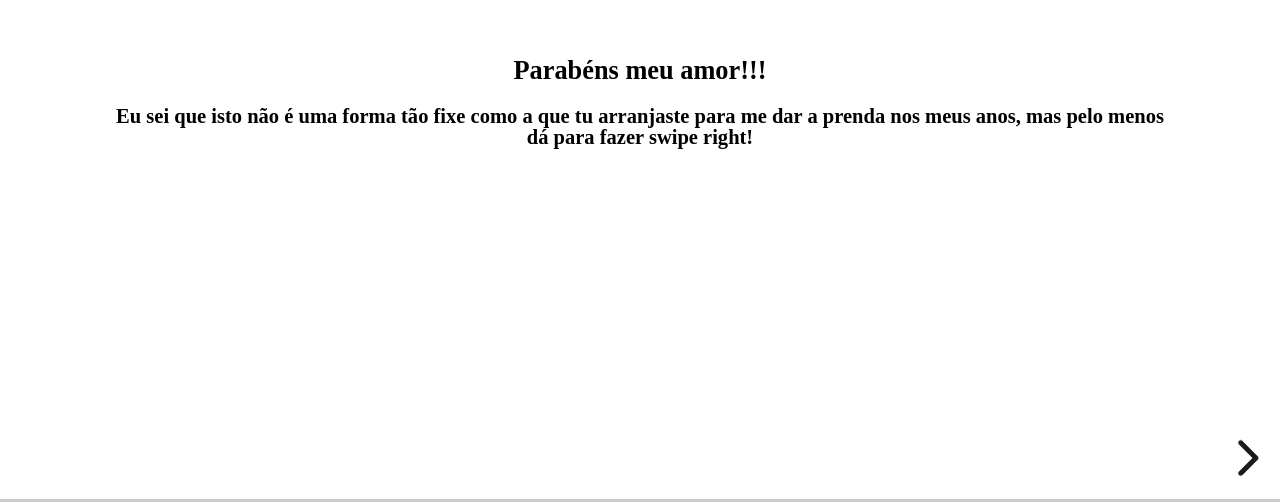
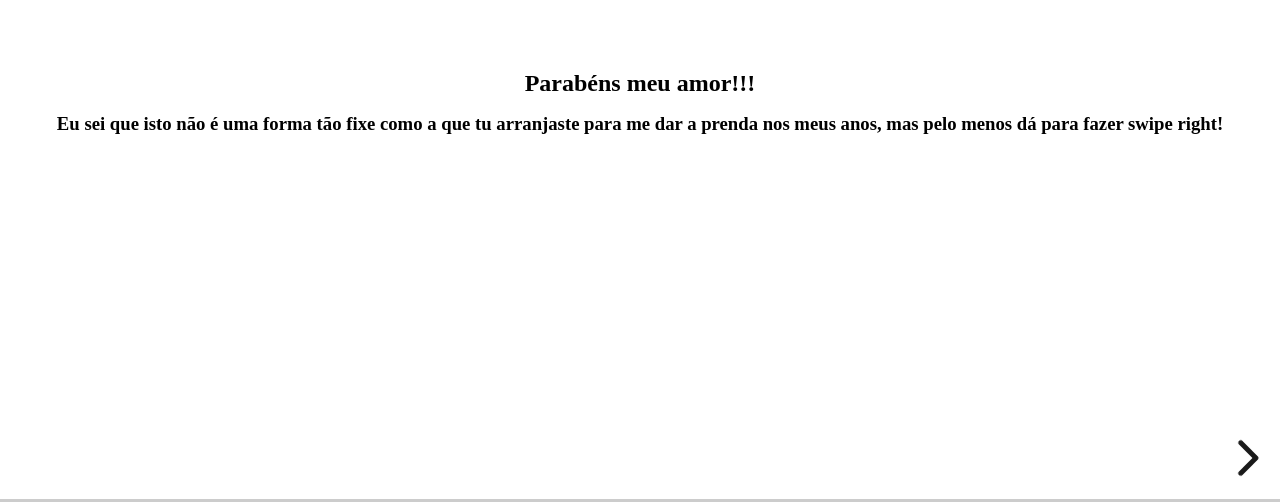
Before and after one commit to andrepintado/andrepintado.github.i, a website: page index.html in a window 1280 px wide. Shown: the part 298-800 px from the top of the page. Drawn offline with Linux system fonts and the light colour scheme.

Commit message:
add content

```diff
--- a/index.html
+++ b/index.html
@@ -194,7 +194,13 @@
 		<script src="js/reveal.js"></script>
 
 		<script>
-			Reveal.initialize();
+		Reveal.initialize({
+			width: "100%",
+			height: "100%",
+			margin: 0,
+			minScale: 1,
+			maxScale: 1
+		});
 		</script>
 
 	</body>
```
